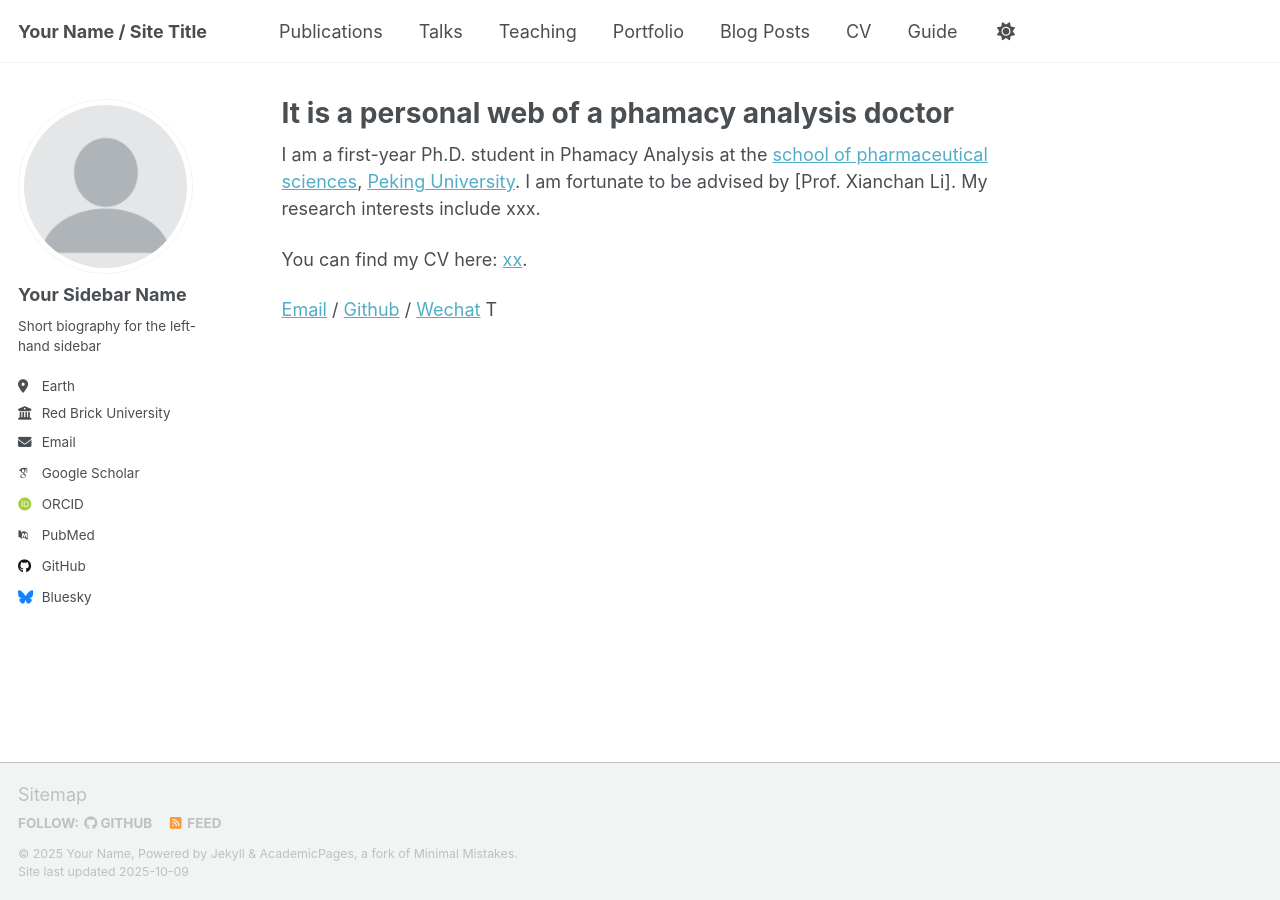
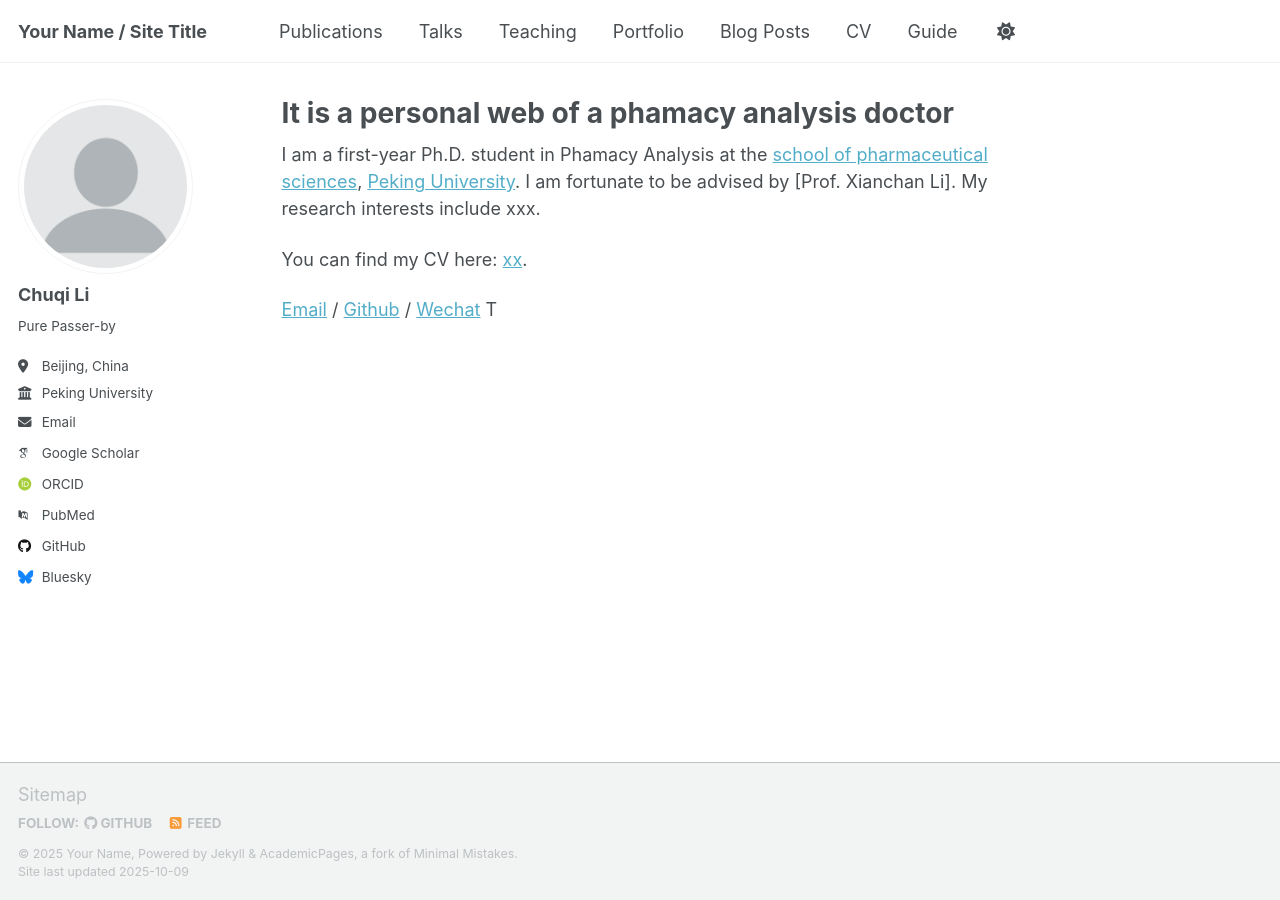
Before and after one commit to soki233/soki233.github.io, a Jekyll site: the page built from _pages/about.md, in a window 1280 px wide. Built offline with Jekyll 4.4.1, drawn with Linux system fonts in a browser that asks for light colours; some web fonts are replaced; a script that is not in the unit is left out.

Commit message:
Update _config.yml

```diff
--- a/_config.yml
+++ b/_config.yml
@@ -24,13 +24,13 @@ repository               : "academicpages/academicpages.github.io"
 author:
   # Biographic information
   avatar           : "profile.png"
-  name             : "Your Sidebar Name"
+  name             : "Chuqi Li"
   pronouns         : # example: "she/her"
-  bio              : "Short biography for the left-hand sidebar"
-  location         : "Earth"
-  employer         : "Red Brick University"
+  bio              : "Pure Passer-by"
+  location         : "Beijing, China"
+  employer         : "Peking University"
   uri              : # URL
-  email            : "none@example.org"
+  email            : "chuqili@pku.edu.cn"
 
   # Academic websites
   academia         : # URL
```
